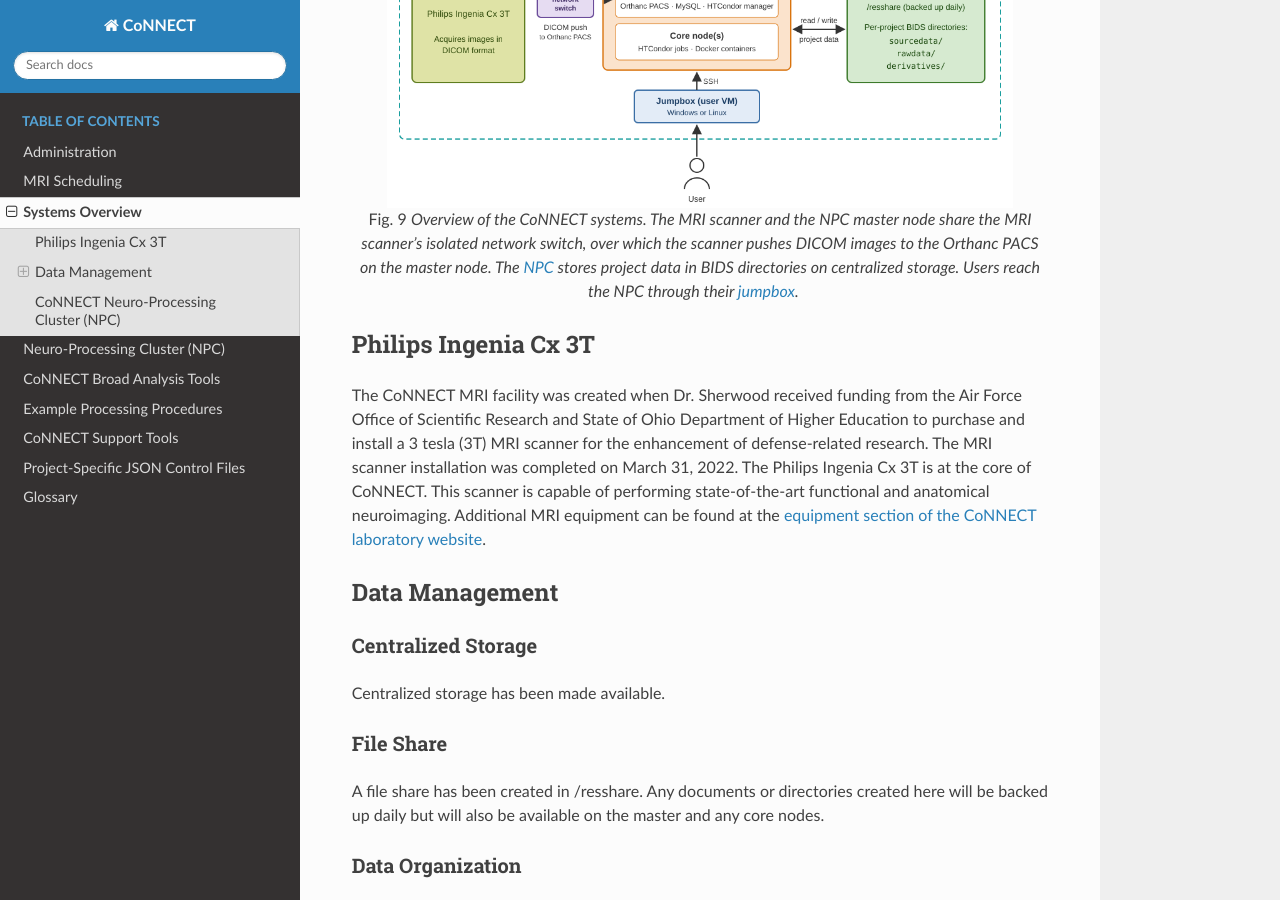
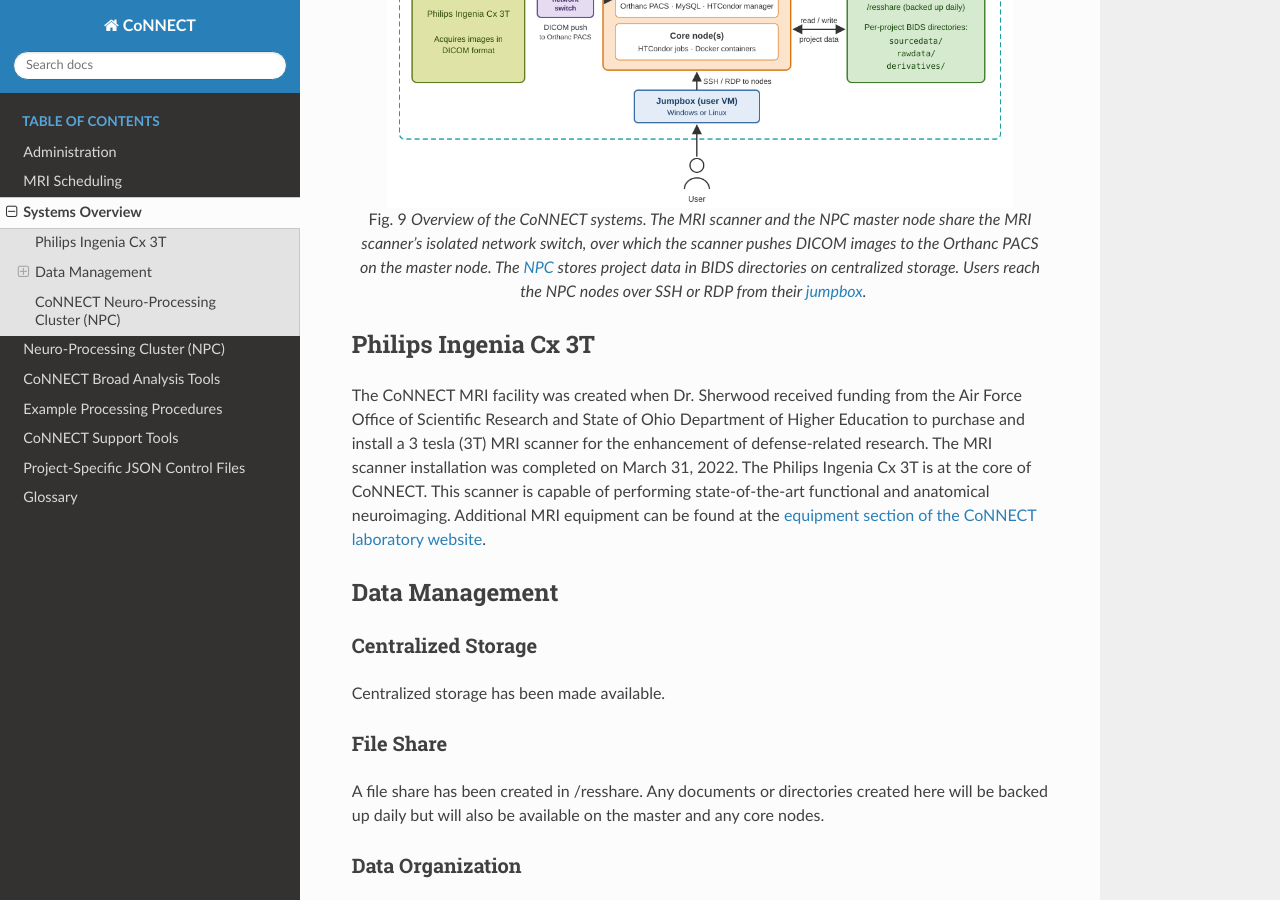
Before and after one commit to mattsherwood87/wsuconnect, a Sphinx documentation site: the page built from docs/source/systems_overview/index.rst, in a window 1280 px wide and 900 px high, scrolled down 301 px. Built offline with Sphinx 7.4.7 and the Read the Docs theme 3.1.0, drawn with Linux system fonts in a browser that asks for light colours.

Commit message:
Label SSH and RDP access from the jumpbox to the NPC nodes
Co-Authored-By: Claude Opus 5.5 <noreply@anthropic.com>
Claude-Session: https://claude.ai/code/session_01RuKq8sGMeBb23TQgV9bpw7

```diff
--- a/docs/source/systems_overview/index.rst
+++ b/docs/source/systems_overview/index.rst
@@ -16,7 +16,7 @@ The CoNNECT MRI facility consists of several components described below.
 
    Overview of the CoNNECT systems. The MRI scanner and the NPC master node share the MRI scanner's isolated
    network switch, over which the scanner pushes DICOM images to the Orthanc PACS on the master node. The :term:`NPC` stores project data in BIDS directories on centralized storage. Users reach the NPC
-   through their :term:`jumpbox`.
+   nodes over SSH or RDP from their :term:`jumpbox`.
 
 .. include:: mri.rst
 
```
Also changed, not shown: docs/source/_images/systems_overview.png, docs/source/_images/systems_overview.svg.
